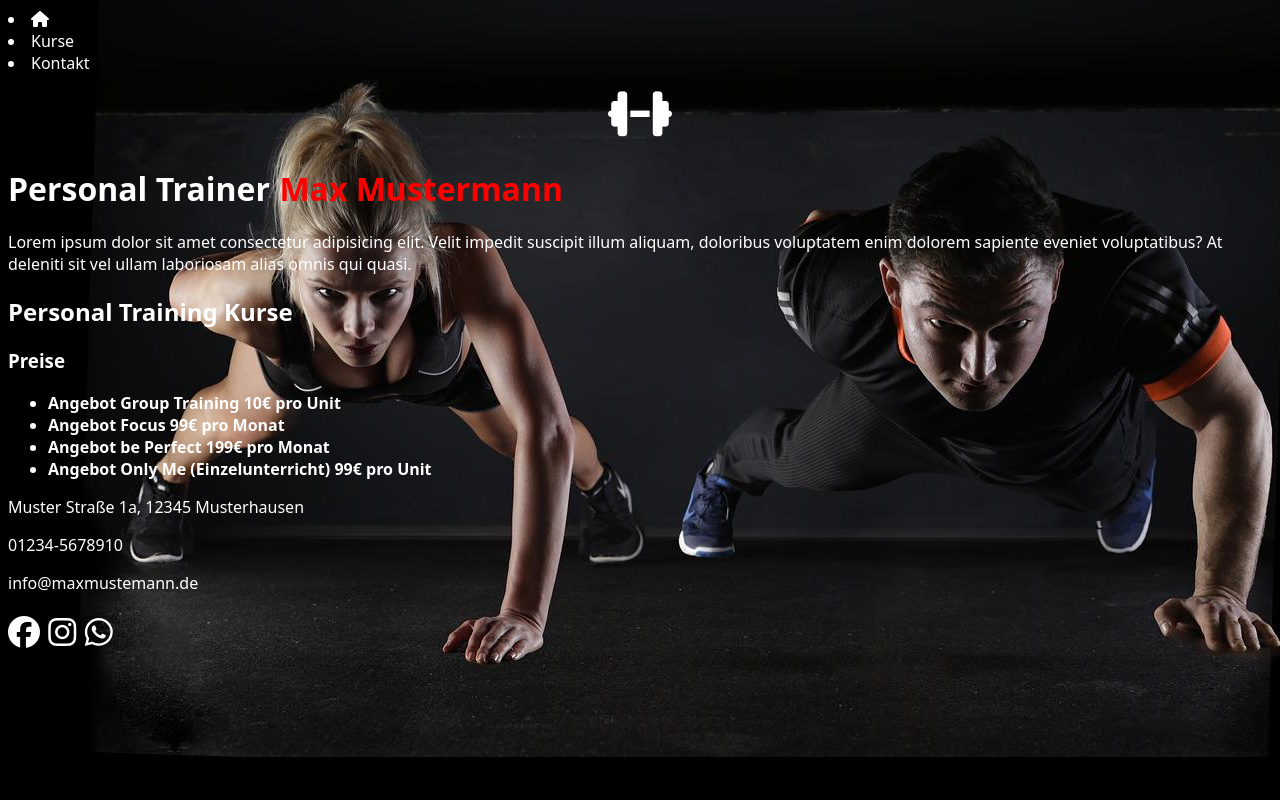
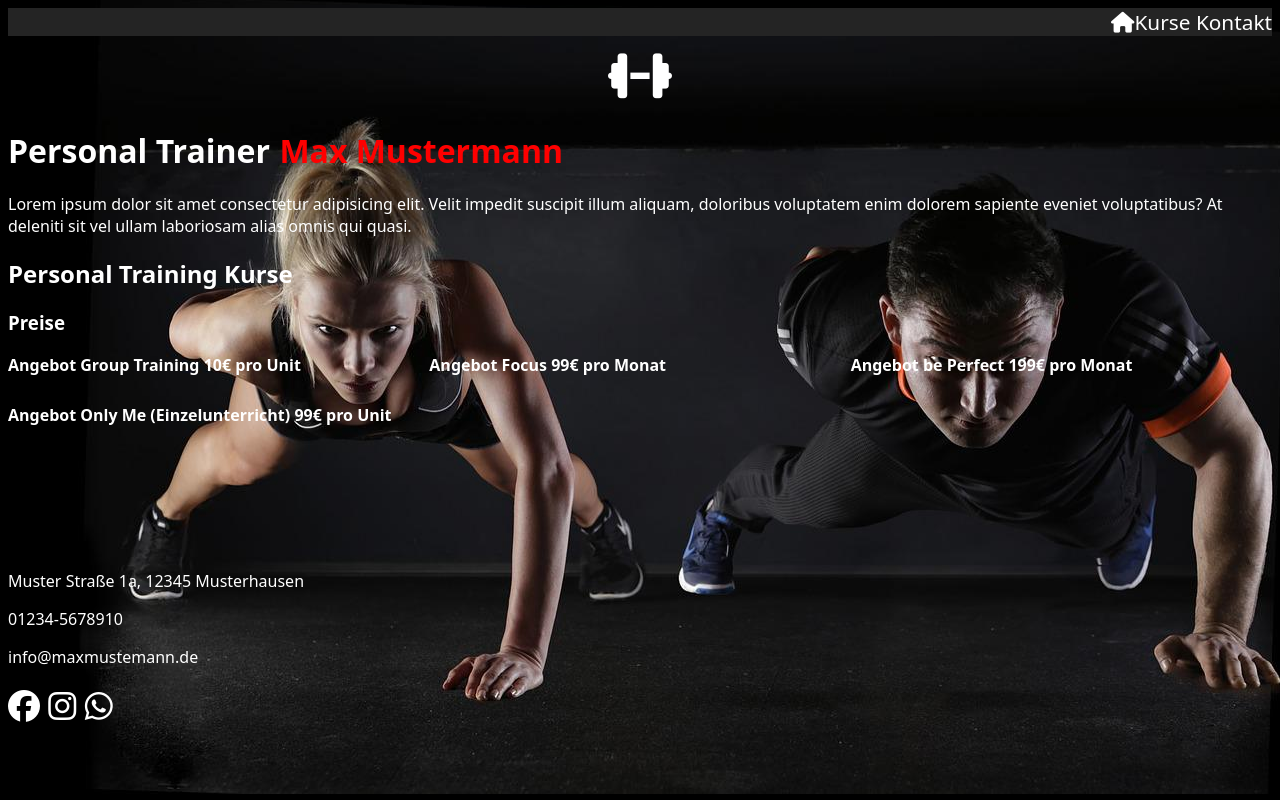
Before and after one commit to Satch2619/Web_Projekte, a plain HTML site: page Personal Trainer/index.html in a window 1280 px wide. Drawn offline with Linux system fonts and the light colour scheme.

Commit message:
grid erstellt

```diff
--- a/Personal Trainer/index.html
+++ b/Personal Trainer/index.html
@@ -13,10 +13,8 @@
   </head>
   <body>
     <nav class="navbar">
-      <li><i class="fa-solid fa-house"></i></li>
-
-      <li>Kurse</li>
-      <li>Kontakt</li>
+      <a href="index.html"><i class="fa-solid fa-house"></i></a>
+      <a href="kontakt.html"></a>Kurse Kontakt
     </nav>
     <div class="handelIcon">
       <i class="fa-solid fas fa-dumbbell icon"></i>
@@ -30,12 +28,14 @@
     <h2>Personal Training Kurse</h2>
     <grid></grid>
     <h3>Preise</h3>
-    <ul class="preise">
-      <li>Angebot Group Training 10€ pro Unit</li>
-      <li>Angebot Focus 99€ pro Monat</li>
-      <li>Angebot be Perfect 199€ pro Monat</li>
-      <li>Angebot Only Me (Einzelunterricht) 99€ pro Unit</li>
-    </ul>
+    <div class="preise">
+      <div class="angebot1">Angebot Group Training 10€ pro Unit</div>
+      <div class="angebot2">Angebot Focus 99€ pro Monat</div>
+      <div class="angebot3">Angebot be Perfect 199€ pro Monat</div>
+      <div class="angebot4">
+        Angebot Only Me (Einzelunterricht) 99€ pro Unit
+      </div>
+    </div>
     <footer>
       <div class="kontaktInfo">
         <p class="footer-zeile">Muster Straße 1a, 12345 Musterhausen</p>
--- a/Personal Trainer/style.css
+++ b/Personal Trainer/style.css
@@ -13,12 +13,22 @@ body {
   background-size: cover;
 }
 
+.navbar {
+  display: flex;
+  justify-content: flex-end;
+  background-color: rgb(36, 36, 36);
+  font-size: 1.3rem;
+}
+
 .h1Name {
   margin: 1px;
   color: red;
 }
 
 .preise {
+  display: grid;
+  grid-template-columns: 1fr 1fr 1fr;
+  grid-template-rows: 50px 50px 50px 50px;
   font-weight: bolder;
   color: red;
   opacity: 10;
```
